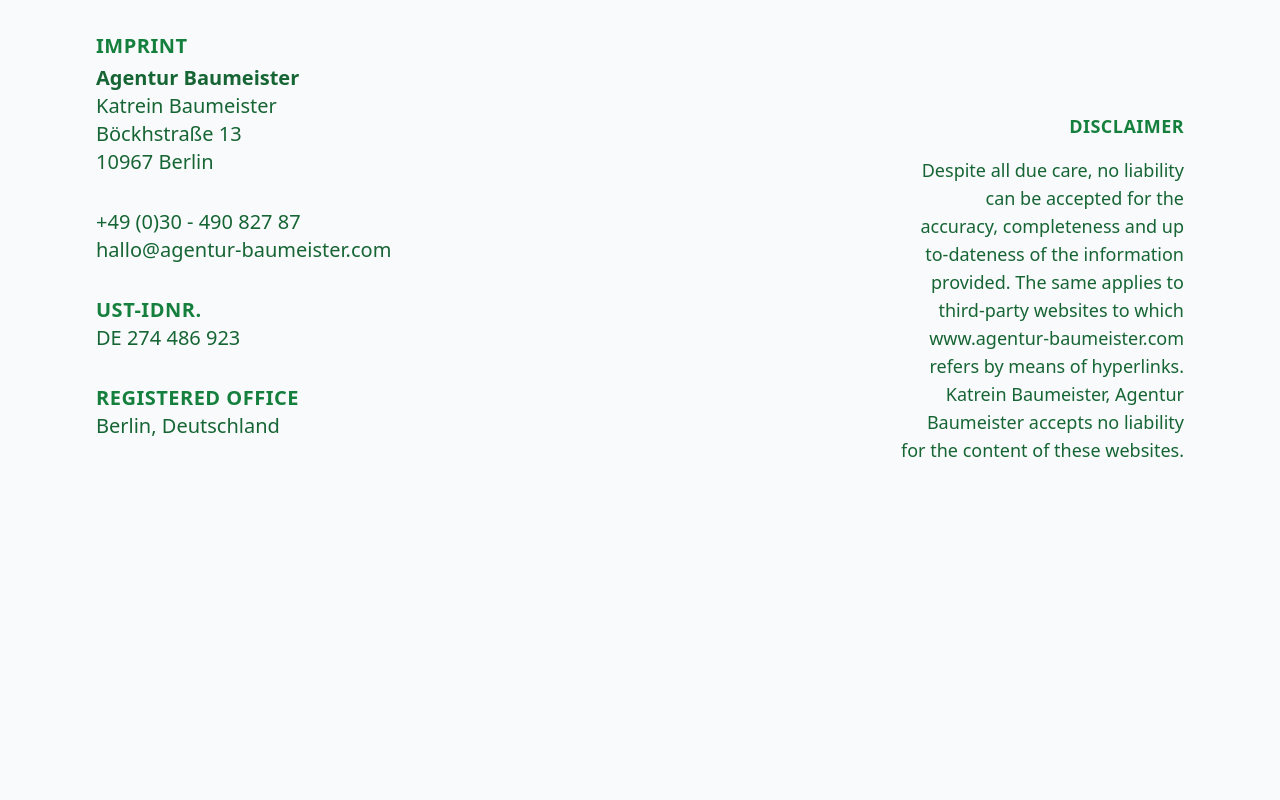
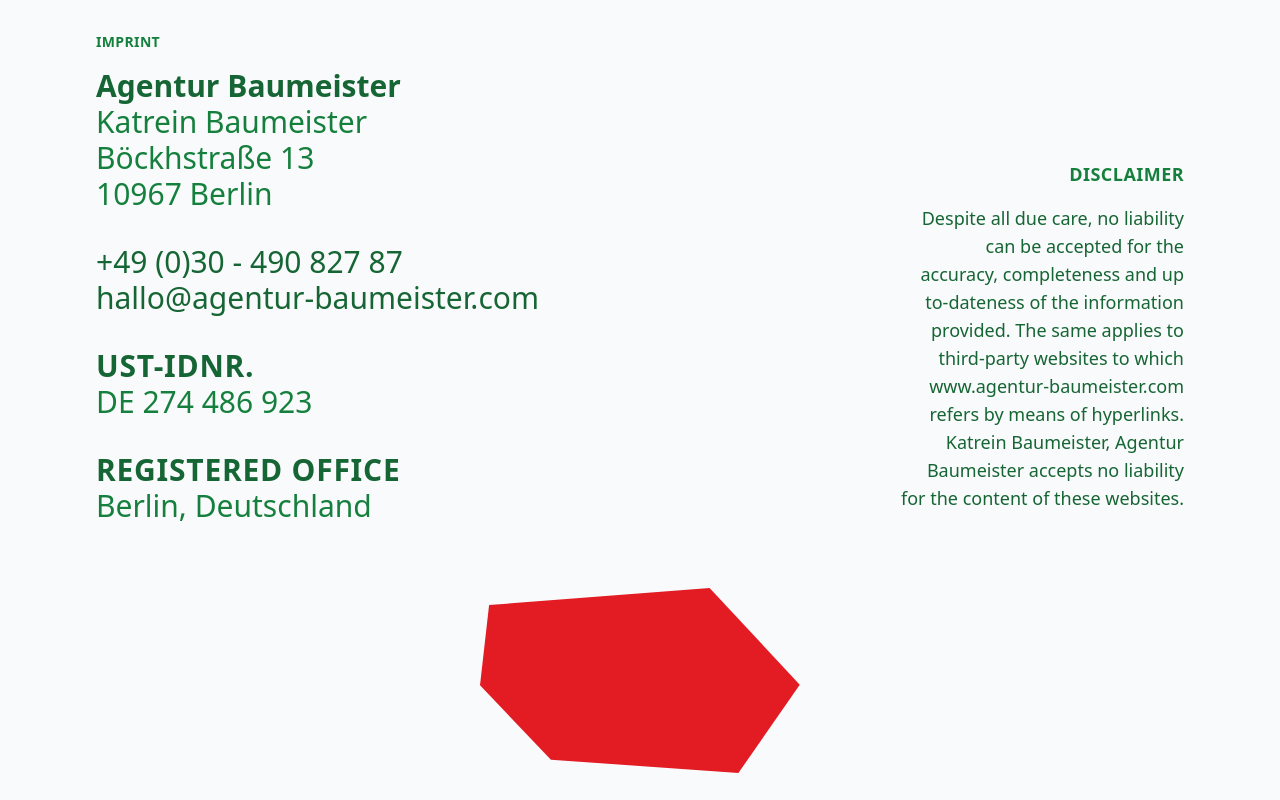
Before and after one commit to Anifa-hub/website-project-group1, a website: page src/sections/contact.html in a window 1280 px wide. Drawn offline with nearby package versions, Linux system fonts and the light colour scheme.

Commit message:
Added a figure in the contact page

```diff
--- a/src/sections/contact.html
+++ b/src/sections/contact.html
@@ -9,36 +9,36 @@
 </head>
 <body class="bg-gray-50 font-custom text-gray-900">
 
-  <div class="max-w-6xl mx-auto p-4 sm:p-8 md:flex md:flex-row md:space-x-12 flex flex-col-reverse">
+  <div class=" text-2xl max-w-6xl mx-auto p-12 sm:p-8 md:flex md:flex-row md:space-x-12 flex flex-col-reverse">
 
-    <div class="flex-1 md:pr-8 mb-8 md:mb-0 order-2 md:order-1">
+    <div class="flex-1 md:pr-8 mb-8 md:mb-0 order-2 md:order-1 sm:text-3xl">
 
-      <div class="mb-8 text-xl">
-        <p class="uppercase text-green-700 font-semibold tracking-wide">Imprint</p>
+      <div class="mb-8">
+        <p class="text-sm pb-3 uppercase text-green-700 font-semibold tracking-wide">Imprint</p>
         <p class="text-green-800 font-semibold mt-1">Agentur Baumeister</p>
-        <p class="text-green-800">Katrein Baumeister</p>
-        <p class="text-green-800">Böckhstraße 13</p>
-        <p class="text-green-800">10967 Berlin</p>
+        <p class="text-green-700">Katrein Baumeister</p>
+        <p class="text-green-700">Böckhstraße 13</p>
+        <p class="text-green-700">10967 Berlin</p>
       </div>
 
-      <div class="mb-8 text-xl">
-        <a href="tel:+4903049082787" class="block text-green-800 text-xl hover:underline">+49 (0)30 - 490 827 87</a>
+      <div class="mb-8">
+        <a href="tel:+4903049082787" class="block text-green-800 hover:underline">+49 (0)30 - 490 827 87</a>
         <a href="mailto:hallo@agentur-baumeister.com" class="block text-green-800 hover:underline">hallo@agentur-baumeister.com</a>
       </div>
 
-      <div class="mb-8 text-xl">
-        <p class="uppercase text-green-700 font-semibold tracking-wide">UST-IDNR.</p>
-        <p class="text-green-800">DE 274 486 923</p>
+      <div class="mb-8">
+        <p class="uppercase text-green-800 font-semibold tracking-wide">UST-IDNR.</p>
+        <p class="text-green-700">DE 274 486 923</p>
       </div>
 
-      <div class="text-xl">
-        <p class="uppercase text-green-700 font-semibold tracking-wide">Registered Office</p>
-        <p class="text-green-800">Berlin, Deutschland</p>
+      <div>
+        <p class="uppercase text-green-800 font-semibold tracking-wide">Registered Office</p>
+        <p class="text-green-700">Berlin, Deutschland</p>
       </div>
 
     </div>
 
-    <div class="flex-1 order-1 pt-20 sm:order-2 placeholder-slate-200 text-green-800 text-base sm:text-right sm:text-lg">
+    <div class="flex-1 order-1 pt-32 sm:order-2 placeholder-slate-200 text-green-800 sm:text-right sm:text-lg">
        <p class="uppercase text-green-700 font-semibold tracking-wide sm:text-right pb-4">Disclaimer</p>
        <p>Despite all due care, no liability</p>
        <p >can be accepted for the</p>
@@ -53,8 +53,8 @@
        <p >for the content of these websites.</p>
     </div>
   </div>
-  <!-- <div class="w-full p- h-24">
-    <img src="images/redfigure.svg" alt="">
-  </div> -->
+  <div class="mx-auto w-80 pt-8 hidden sm:block">
+    <img src="images/redfigure.svg" alt="" class="h-full">
+  </div>
 </body>
 </html>
```
